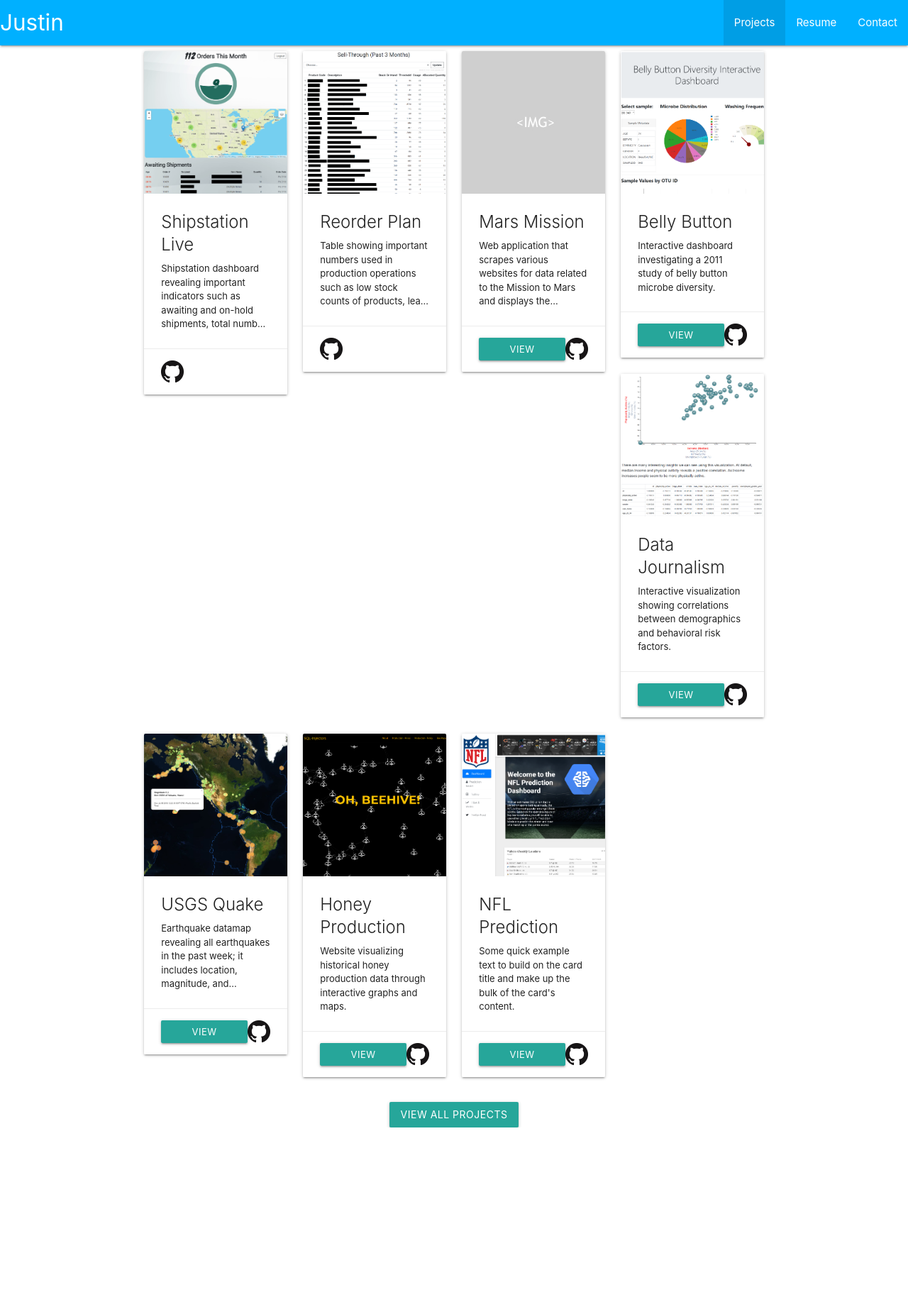
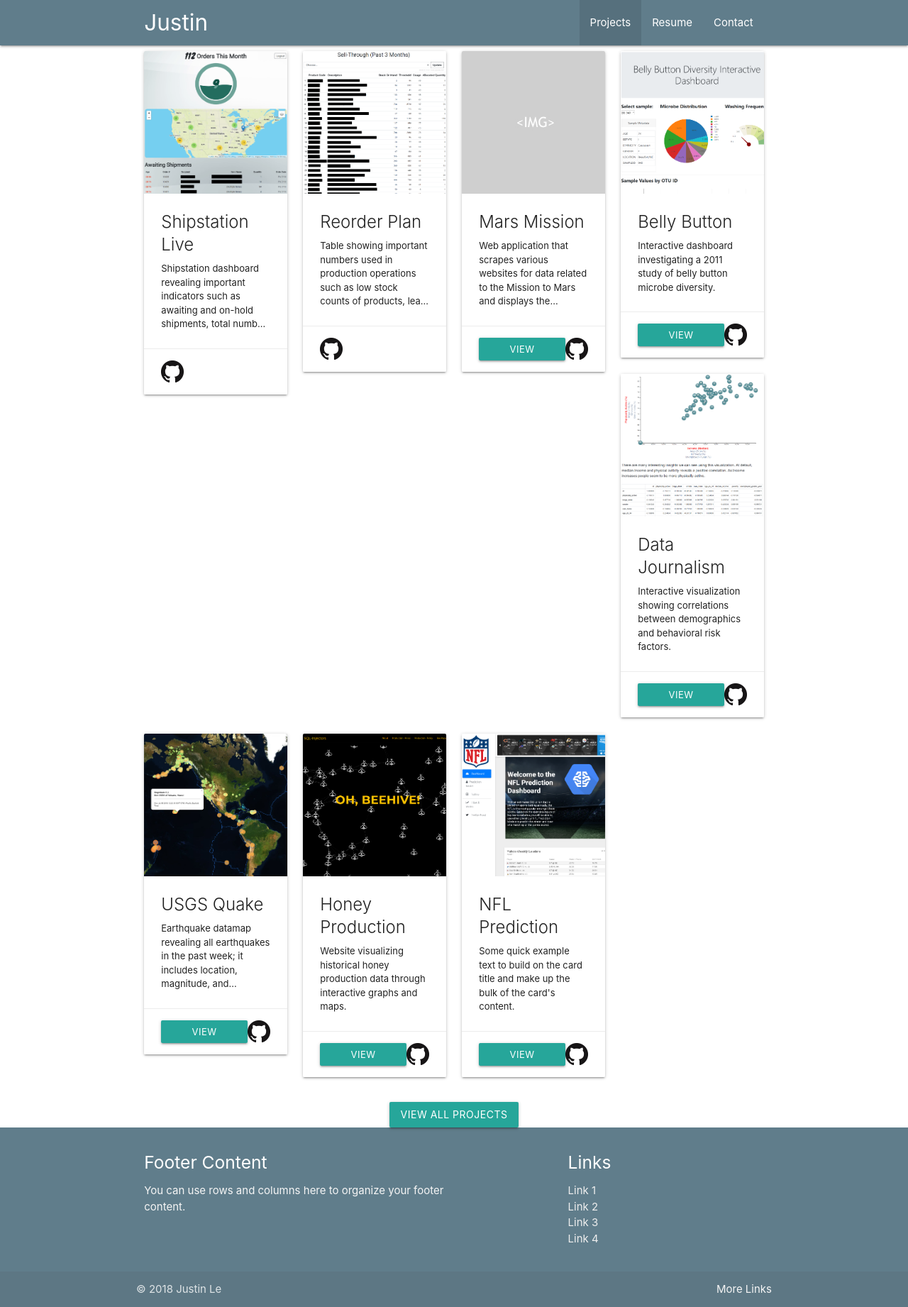
Before and after one commit to Jayleh/justin-le, a Flask app: page /projects in a window 1280 px wide. Shown: the whole page at 71% size. Before the commit the page ends 1589 px from the top, so only its background shows below. Run offline with Flask 2, Linux system fonts and the light colour scheme; some libraries are stand-ins or nearby versions.

Commit message:
insert main content, fixed parallax, adding more images

```diff
--- a/justin/static/css/projects.css
+++ b/justin/static/css/projects.css
@@ -1,3 +1,7 @@
+html {
+    height: 100%;
+}
+
 .d-flex {
     display: flex!important;
 }
@@ -14,6 +18,10 @@
     margin-top: auto!important;
 }
 
+nav {
+    background-color: #607d8b !important;
+}
+
 /* .card {
     height: 560px;
 } */
--- a/justin/templates/layout.html
+++ b/justin/templates/layout.html
@@ -20,7 +20,10 @@
 
     <header>
       <nav>
-        <div class="nav-wrapper light-blue accent-3">
+        <div class="nav-wrapper">
+          <div class="container">
+            <div class="row">
+              <div class="col s12">
                 <a href="{{ url_for('home') }}" class="brand-logo">Justin</a>
                 <a href="#" data-target="mobile-demo" class="sidenav-trigger">
                   <i class="material-icons">menu</i>
@@ -28,6 +31,9 @@
                 <ul class="right hide-on-med-and-down">
                   {% block nav_items %} {% endblock %}
                 </ul>
+              </div>
+            </div>
+          </div>
         </div>
       </nav>
 
@@ -40,6 +46,40 @@
     <main>
       {% block main %} {% endblock %}
     </main>
+
+    <footer class="page-footer blue-grey">
+      <div class="container">
+        <div class="row">
+          <div class="col l6 s12">
+            <h5 class="white-text">Footer Content</h5>
+            <p class="grey-text text-lighten-4">You can use rows and columns here to organize your footer content.</p>
+          </div>
+          <div class="col l4 offset-l2 s12">
+            <h5 class="white-text">Links</h5>
+            <ul>
+              <li>
+                <a class="grey-text text-lighten-3" href="#!">Link 1</a>
+              </li>
+              <li>
+                <a class="grey-text text-lighten-3" href="#!">Link 2</a>
+              </li>
+              <li>
+                <a class="grey-text text-lighten-3" href="#!">Link 3</a>
+              </li>
+              <li>
+                <a class="grey-text text-lighten-3" href="#!">Link 4</a>
+              </li>
+            </ul>
+          </div>
+        </div>
+      </div>
+      <div class="footer-copyright">
+        <div class="container">
+          © 2018 Justin Le
+          <a class="grey-text text-lighten-4 right" href="#!">More Links</a>
+        </div>
+      </div>
+    </footer>
 
     <!-- jQuery, then Materialize JS -->
     <script src="https://code.jquery.com/jquery-3.3.1.slim.min.js" integrity="sha384-q8i/X+965DzO0rT7abK41JStQIAqVgRVzpbzo5smXKp4YfRvH+8abtTE1Pi6jizo"
```
Also changed, not shown: justin/static/css/main.css (+32 -3 lines), justin/static/css/resume.css (+6 -10 lines), justin/templates/index.html (+19 -1 lines), justin/static/fonts/Luna.ttf (added), justin/static/img/portrait.jpg (added), justin/static/img/wallpaper/adventure-aerial-autumn-640809.jpg (added), justin/static/img/wallpaper/android-wallpaper-city-dark-248159.jpg (added), justin/static/img/wallpaper/clouds-conifers-desktop-wallpaper-707344.jpg (added), justin/static/img/wallpaper/pexels-photo-707344.jpeg (added), 1 other file. Lines whose indentation alone changed are shown as unchanged.
